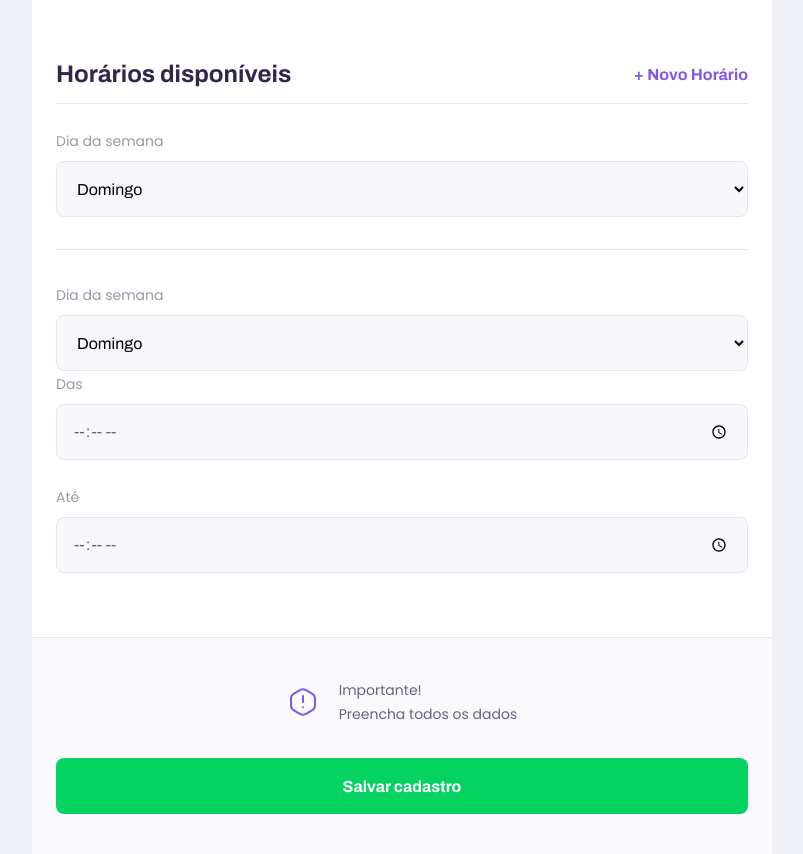
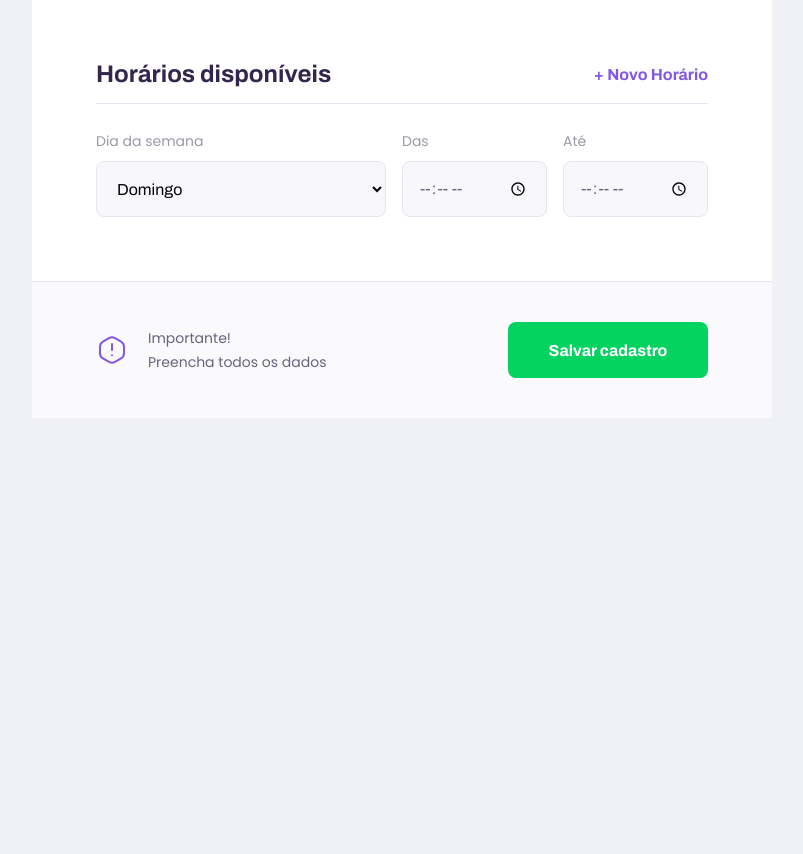
Before and after one commit to lukassn/NLW, a plain HTML site: page NLW/give-classes.html in a window 1280 px wide. Shown: the part 1314-2168 px from the top of the page, without its empty margins (238-1041 px from the left). After the commit the page ends 1732 px from the top, so only its background shows below. Drawn offline with Linux system fonts and the light colour scheme.

Commit message:
aula 3 100%

```diff
--- a/NLW/give-classes.html
+++ b/NLW/give-classes.html
@@ -14,6 +14,8 @@
     <link rel="stylesheet" href="/styles/partials/page-give-classes.css">
 
     <link href="https://fonts.googleapis.com/css2?family=Archivo:wght@400;700&amp;family=Poppins:wght@400;600&amp;display=swap" rel="stylesheet">
+
+    <script src="/scripts/addField.js" defer></script>
 
 </head>
 
@@ -88,7 +90,7 @@
                     </div>
                 </fieldset>
 
-                <fieldset>
+                <fieldset id="schedule-items">
 
                     <legend>Horários disponíveis
                         <button id="add-time">+ Novo Horário</button>
@@ -107,22 +109,7 @@
                                 <option value="7">Sábado</option>
                             </select>
                         </div>
-                    </div>
 
-                    <div class="schedule-item">
-                        <div class="select-block">
-                            <label for="weekday">Dia da semana</label>
-                            <select name="weekday[]" required>
-                                <option value="1">Domingo</option>
-                                <option value="2">Segunda-feira</option>
-                                <option value="3">Terça-feira</option>
-                                <option value="4">Quarta-feira</option>
-                                <option value="5">Quinta-feira</option>
-                                <option value="6">Sexta-feira</option>
-                                <option value="7">Sábado</option>
-                            </select>
-                        </div>
-                    </div>
 
                         <div class="input-block">
                             <label for="time from">Das</label>
@@ -132,7 +119,7 @@
                             <label for="time to">Até</label>
                             <input type="time" name="time_to[]">
                         </div>
-
+                    </div>
                 </fieldset>
             </form>
 
--- /dev/null
+++ b/NLW/scripts/addField.js
@@ -0,0 +1,18 @@
+//Procurar o botao
+document.querySelector("#add-time").addEventListener('click', cloneField);
+
+// Quando clicar no botao
+// Executar uma acao
+function cloneField() {
+    console.log("cheguei aqui");
+    // Duplicar os campos. Quais campos?
+    const newFieldContainer = document.querySelector(".schedule-item").cloneNode(true);
+    //limpar os campos. Quais campos?
+    const fields = newFieldContainer.querySelectorAll("input");
+    fields.forEach(function(field){
+        field.value = "";
+    })
+    // Colocar na pagina. Onde?
+    document.querySelector("#schedule-items").appendChild(newFieldContainer);
+
+}
--- a/NLW/styles/partials/page-give-classes.css
+++ b/NLW/styles/partials/page-give-classes.css
@@ -117,4 +117,39 @@
     #page-give-classes #container{
         max-width: 100vw;
     }
+
+    #page-give-classes .page-header .header-content{
+        margin-bottom: 0;
+
+    }
+
+    #page-give-classes main fieldset{
+        padding: 0 64px;
+    }
+
+    .schedule-item{
+        display: grid;
+        grid-template-columns: 2fr 1fr 1fr;
+        column-gap: 1.6rem;
+    }
+
+    #page-give-classes #schedule-items .select-block+.input-block,
+    #page-give-classes #schedule-items .input-block+.input-block{
+        margin-top: 0;
+
+    }
+
+    #page-give-classes main footer {
+        padding: 40px 64px;
+        display: flex;
+        align-items: center;
+        justify-content: space-between;
+    }
+
+    #page-give-classes main footer button{
+        margin-top: 0;
+        width: 200px;
+    }
+
+
 }
```
Also changed, not shown: NLW/study.html (+2 -2 lines). Lines whose indentation alone changed are shown as unchanged.
